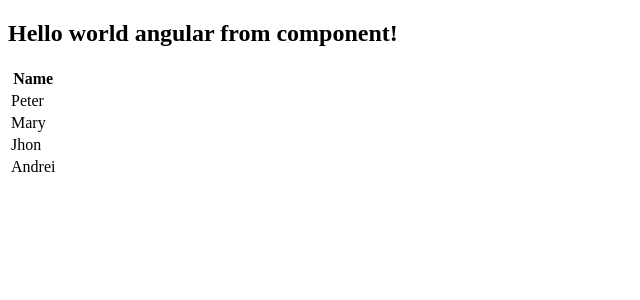
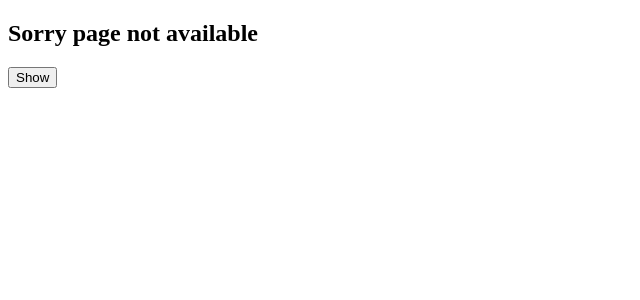
Before and after one commit to jonas-repo/AngularFrontendFullstack, an Angular app: page / in a window 1280 px wide. Shown: the top 300 px of the page, without its empty margins (0-640 px from the left). Built offline with nearby package versions, Linux system fonts and the light colour scheme.

Commit message:
ngIf tests with button show and hide

```diff
--- a/src/app/app.html
+++ b/src/app/app.html
@@ -1,14 +1,30 @@
+<div *ngIf="visible else notEnabled">
+
   <h2>{{title}}</h2>
 
-<table>
+  <table *ngIf="(users != undefined && users.length > 0) else isEmpty">
     <thead>
       <tr>
+        <th>id</th>
         <th>Name</th>
       </tr>
     </thead>
     <tbody>
-    <tr *ngFor="let user of users">
+      <tr *ngFor="let user of users; index as i">
+        <td>{{i+1}}</td>
         <td>{{user}}</td>
       </tr>
     </tbody>
   </table>
+  <ng-template #isEmpty>
+    <div>
+      Register doesn't exist
+    </div>
+  </ng-template>
+</div>
+<ng-template #notEnabled>
+  <h2>Sorry page not available</h2>
+</ng-template>
+<button (click)="setVisible()">
+  {{visible ? 'Hide':'Show'}}
+</button>
--- a/src/app/app.ts
+++ b/src/app/app.ts
@@ -12,4 +12,8 @@ import {CommonModule} from '@angular/common';
 export class App {
   protected title = 'Hello world angular from component!';
   users = ['Peter','Mary','Jhon','Andrei'];
+  visible: boolean = false;
+  setVisible(): void {
+    this.visible = this.visible? false : true;
+  }
 }
```
Lines whose indentation alone changed are shown as unchanged.
